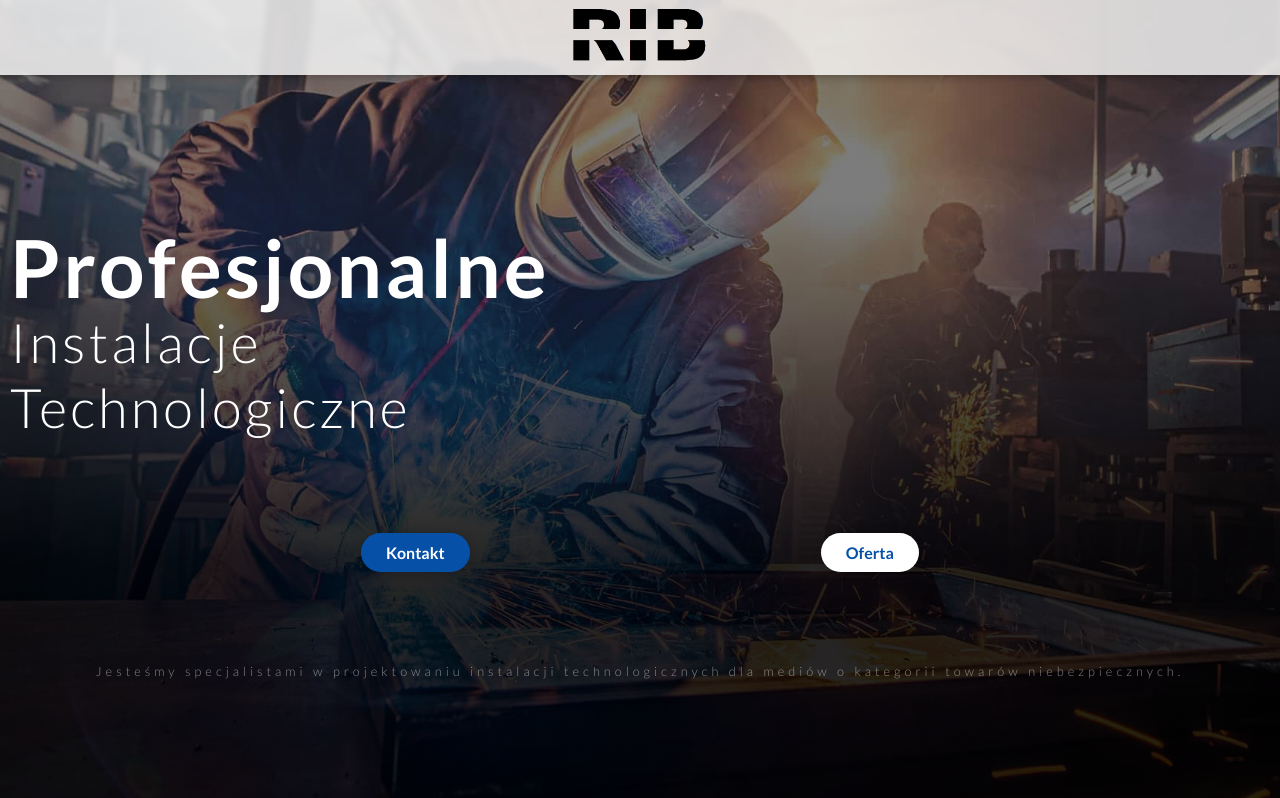
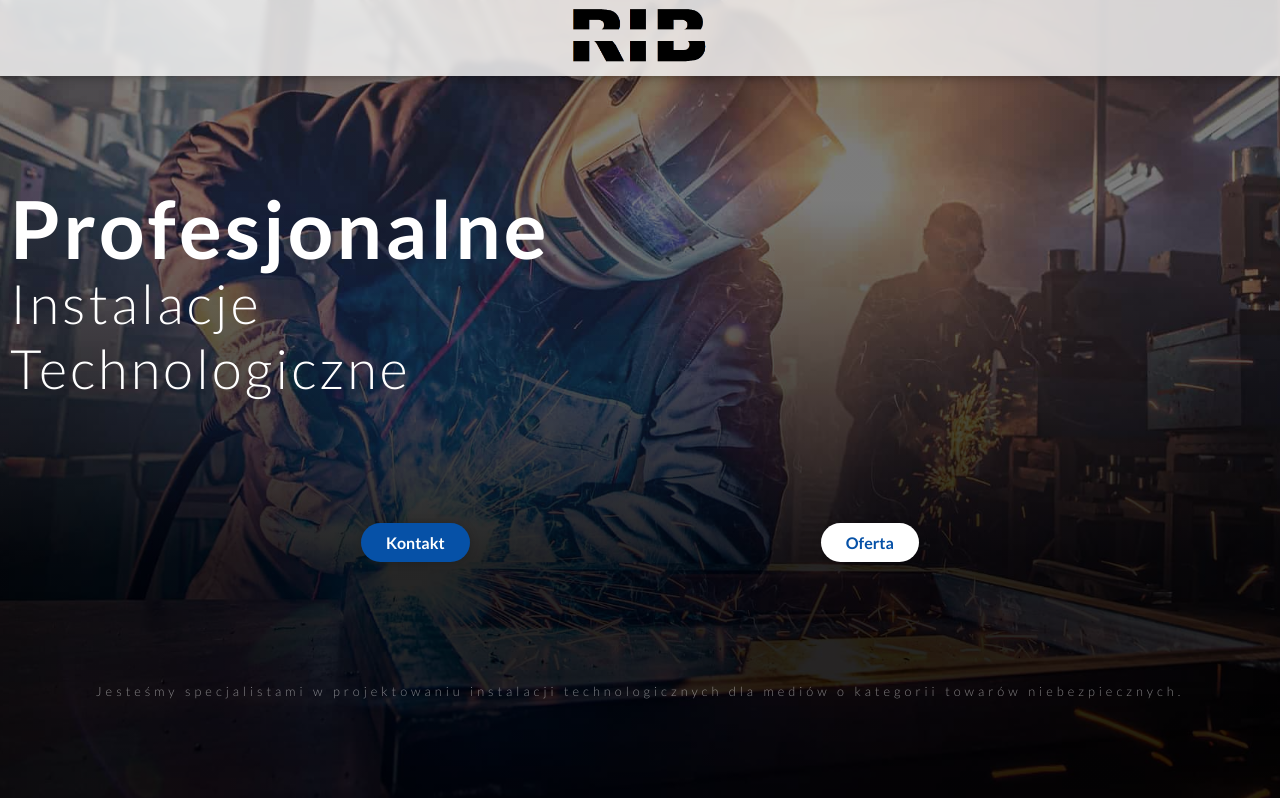
Before and after one commit to hubertpamula/RIB, a plain HTML site: page index.html in a window 1280 px wide. Shown: the top 798 px of the page. Drawn offline with Linux system fonts and the light colour scheme.

Commit message:
Update style.css

```diff
--- a/style.css
+++ b/style.css
@@ -74,7 +74,7 @@ html {
   align-items: center;
   justify-content: center;
   /* padding: 30px 10px; */
-  height: clamp(100px, 8vw + 2rem, 20vh);
+  height: clamp(100px, 8vw + 2rem, 15vh);
   width: 100%;
   backdrop-filter: blur(3px);
   background-color: rgba(255, 255, 255, 0.8);
@@ -91,7 +91,7 @@ html {
 }
 .header__logo {
   /* width: 70px; */
-  width: clamp(100px, 7vw + 3rem, 20vh);
+  width: clamp(100px, 7vw + 3rem, 18vh);
 }
 .header__burger {
   /* border: 1px solid black; */
@@ -110,8 +110,8 @@ html {
   justify-content: space-between;
   /* gap: 100px; */
   /* margin-top: 120px; */
-  margin-top: clamp(150px, 15vw + 5rem, 20vh) ;
-  margin-bottom: 120px;
+  margin-top: clamp(100px, 10vw + 1rem, 15vh) ;
+  margin-bottom: 100px;
   height: 100%;
   width: 100%;
   color: rgb(255, 255, 255);
```
